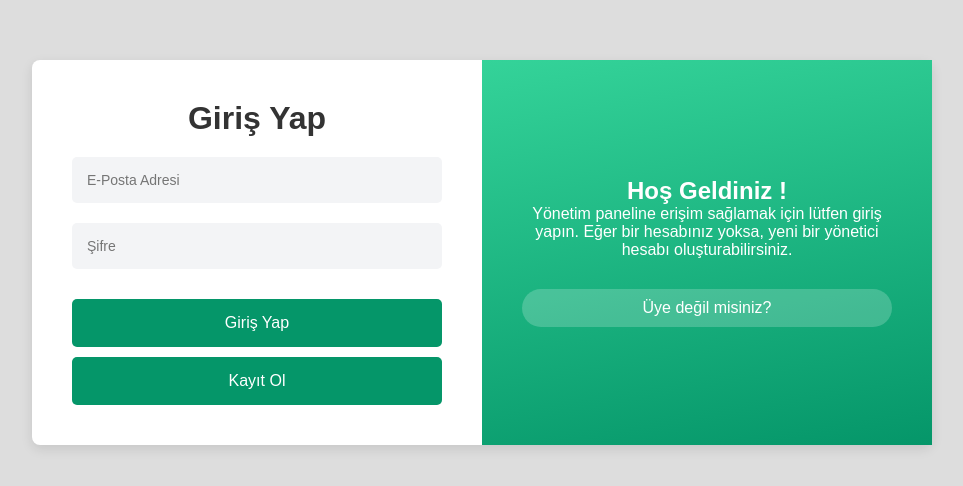
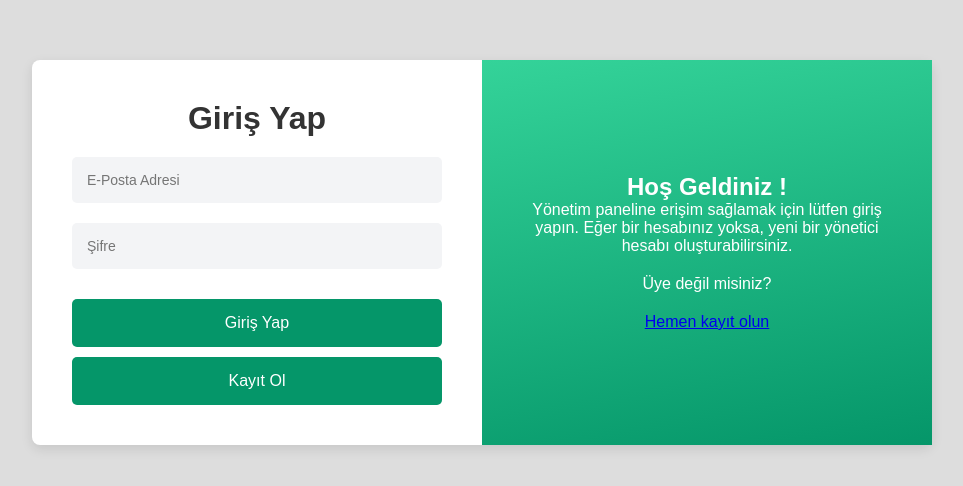
Before and after one commit to beratdimen/ogrenciKayitNext, a Next.js app: page /login in a window 1280 px wide. Shown: the part 148-634 px from the top of the page, without its empty margins (158-1121 px from the left). Built offline with nearby package versions, Linux system fonts and the light colour scheme.

Commit message:
login page link düzenlendi

```diff
--- a/app/login/page.jsx
+++ b/app/login/page.jsx
@@ -29,7 +29,8 @@ export default function LoginPage() {
       Yönetim paneline erişim sağlamak için lütfen giriş yapın.
       Eğer bir hesabınız yoksa, yeni bir yönetici hesabı oluşturabilirsiniz.
       </p>
-      <button>Üye değil misiniz?</button>
+      <p>Üye değil misiniz?</p>
+      <a href="/signup">Hemen kayıt olun</a>
       </div>
     </div>
   );
```
